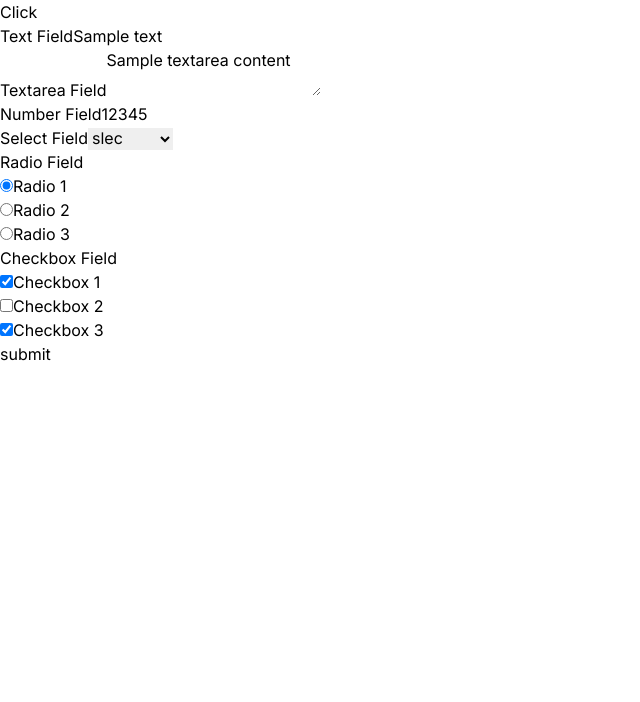
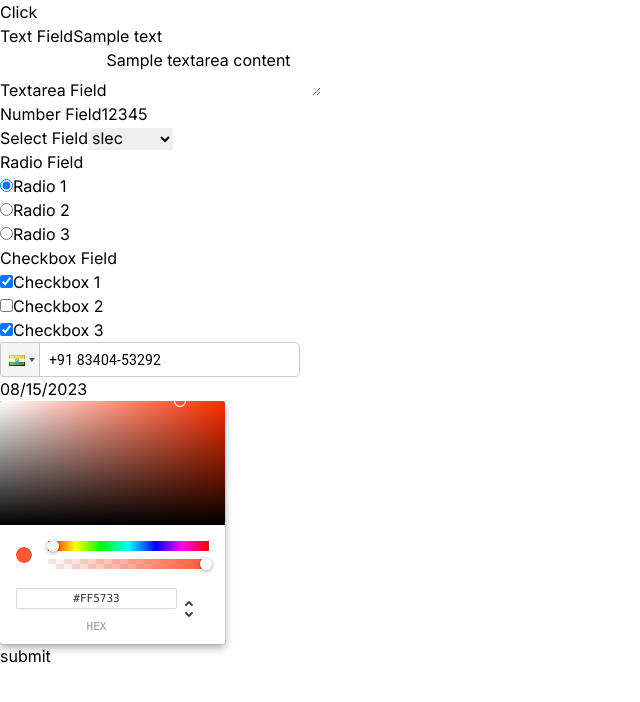
Before and after one commit to Rohit10701/form-config, a Next.js app: page / in a window 1280 px wide. Shown: the top 702 px of the page, without its empty margins (0-640 px from the left). Built offline with nearby package versions, Linux system fonts and the light colour scheme.

Commit message:
completed the color input field

```diff
--- a/src/components/base/date-input.tsx
+++ b/src/components/base/date-input.tsx
@@ -1,10 +1,10 @@
 import React from 'react';
-import DatePicker, { ReactDatePickerProps } from 'react-datepicker';
+import DatePicker, { DatePickerProps } from 'react-datepicker';
 import 'react-datepicker/dist/react-datepicker.css';
 
-interface DateInputProps extends Omit<ReactDatePickerProps, 'onChange' | 'selected'> {
-  value?: Date;
-  onChange?: (date: Date) => void;
+interface DateInputProps {
+  value?: Date | [Date, Date]; // Accommodate single date or date range
+  onChange?: (date: Date | [Date, Date] | null) => void; // Handle both single and range selection
 }
 
 const DateInput: React.FC<DateInputProps> = ({
@@ -14,8 +14,14 @@ const DateInput: React.FC<DateInputProps> = ({
 }) => {
   return (
     <DatePicker
-      selected={value}
-      onChange={(date: Date | null) => onChange?.(date as Date)}
+      selected={Array.isArray(value) ? value[0] : value} // Handle single date selection
+      startDate={Array.isArray(value) ? value[0] : undefined} // Handle range start date
+      endDate={Array.isArray(value) ? value[1] : undefined} // Handle range end date
+      onChange={(date) => {
+        if (onChange) {
+          onChange(date as Date | [Date, Date] | null);
+        }
+      }}
       {...props}
     />
   );
--- a/src/components/base/file-input.tsx
+++ b/src/components/base/file-input.tsx
@@ -1,20 +1,23 @@
+import { ErrorMessage, FieldValuesFromFieldErrors } from '@hookform/error-message';
 import React, { InputHTMLAttributes } from 'react';
+import { FieldErrors, FieldName } from 'react-hook-form';
 
-interface FileInputProps extends InputHTMLAttributes<HTMLInputElement> {
+interface FileInputProps<T> extends InputHTMLAttributes<HTMLInputElement> {
   label?: string;
-  errors?: string | null;
-}
+  name : FieldName<FieldValuesFromFieldErrors<FieldErrors<T>>>
+  errors?:  FieldErrors<T>;}
 
-const FileInput: React.FC<FileInputProps> = ({
+const FileInput =  <T, >({
   label,
+  name,
   errors,
   ...props
-}) => {
+}: FileInputProps<T>) => {
   return (
     <div>
-      {label && <label htmlFor={props.name}>{label}</label>}
+      {label && <label htmlFor={name}>{label}</label>}
       <input type="file" {...props} />
-      {errors && <p style={{ color: 'red' }}>{errors}</p>}
+      <ErrorMessage errors={errors} name={name} />
     </div>
   );
 };
--- a/src/components/base/phone-input.tsx
+++ b/src/components/base/phone-input.tsx
@@ -1,25 +1,24 @@
-import React from 'react';
-import PhoneInput, { PhoneInputProps } from 'react-phone-input-2';
-import 'react-phone-input-2/lib/style.css';
+import React from 'react'
+import PhoneInput, { CountryData, PhoneInputProps } from 'react-phone-input-2'
+import 'react-phone-input-2/lib/style.css'
 
 interface PhoneNumberInputProps extends Omit<PhoneInputProps, 'onChange'> {
-  value?: string;
-  onChange?: (value: string) => void;
+	value?: string
+	onChange?: (value: unknown) => void
 }
 
-const PhoneNumberInput: React.FC<PhoneNumberInputProps> = ({
-  value,
-  onChange,
-  ...props
-}) => {
+const PhoneNumberInput: React.FC<PhoneNumberInputProps> = ({ value, onChange, ...props }) => {
 	return (
 		<PhoneInput
 			country={'us'}
 			value={value}
-      onChange={(phone) => onChange?.(phone)}
+			onChange={(phone: string, country: CountryData) => {
+				const reducedPhone = phone.replace(country.dialCode, '')
+				onChange?.(country.dialCode + '-' + reducedPhone)
+			}}
 			{...props}
 		/>
-  );
-};
+	)
+}
 
-export default PhoneNumberInput;
+export default PhoneNumberInput
--- a/src/components/base/time-input.tsx
+++ b/src/components/base/time-input.tsx
@@ -1,4 +1,4 @@
-import React from 'react';
+import React, { useState, useEffect } from 'react';
 import TimePicker, { TimePickerProps } from 'react-time-picker';
 
 interface TimeInputProps extends Omit<TimePickerProps, 'onChange' | 'value'> {
@@ -11,9 +11,16 @@ const TimeInput: React.FC<TimeInputProps> = ({
   onChange,
   ...props
 }) => {
+  const [clientValue, setClientValue] = useState<string | undefined>(undefined);
+
+  useEffect(() => {
+    setClientValue(value);
+  }, [value]);
+
   return (
     <TimePicker
-      value={value}
+      className="w-[200px]"
+      value={clientValue}
       onChange={(time) => onChange?.(time)}
       {...props}
     />
--- a/src/utils/constant.ts
+++ b/src/utils/constant.ts
@@ -71,22 +71,22 @@ const testFormConfig : FieldConfig[]= [
 		value: ['checkbox3', 'checkbox1'],
 		required: false,
 	},
-	// {
-	// 	name: 'phoneField',
-	// 	label: 'Phone Number Field',
-	// 	type: 'phone',
-	// 	placeholder: 'Enter phone number',
-	// 	value: '+1234567890',
-	// 	required: true,
-	// },
-	// {
-	// 	name: 'dateField',
-	// 	label: 'Date Field',
-	// 	type: 'date',
-	// 	placeholder: 'Select date',
-	// 	value: '2023-08-15',
-	// 	required: true,
-	// },
+	{
+		name: 'phoneField',
+		label: 'Phone Number Field',
+		type: 'phone',
+		placeholder: 'Enter phone number',
+		value: '918340453292',
+		required: true,
+	},
+	{
+		name: 'dateField',
+		label: 'Date Field',
+		type: 'date',
+		placeholder: 'Select date',
+		value: ['2023-08-15', '2023-08-27'],
+		required: true,
+	},
 	// {
 	// 	name: 'timeField',
 	// 	label: 'Time Field',
@@ -103,13 +103,13 @@ const testFormConfig : FieldConfig[]= [
 	// 	value: 100.50,
 	// 	required: true,
 	// },
-	// {
-	// 	name: 'colorField',
-	// 	label: 'Color Picker',
-	// 	type: 'color',
-	// 	value: '#ff5733',
-	// 	required: true,
-	// },
+	{
+		name: 'colorField',
+		label: 'Color Picker',
+		type: 'color',
+		value: '#ff5733',
+		required: true,
+	},
 	// {
 	// 	name: 'fileField',
 	// 	label: 'File Upload',
```
Lines whose indentation alone changed are shown as unchanged.
